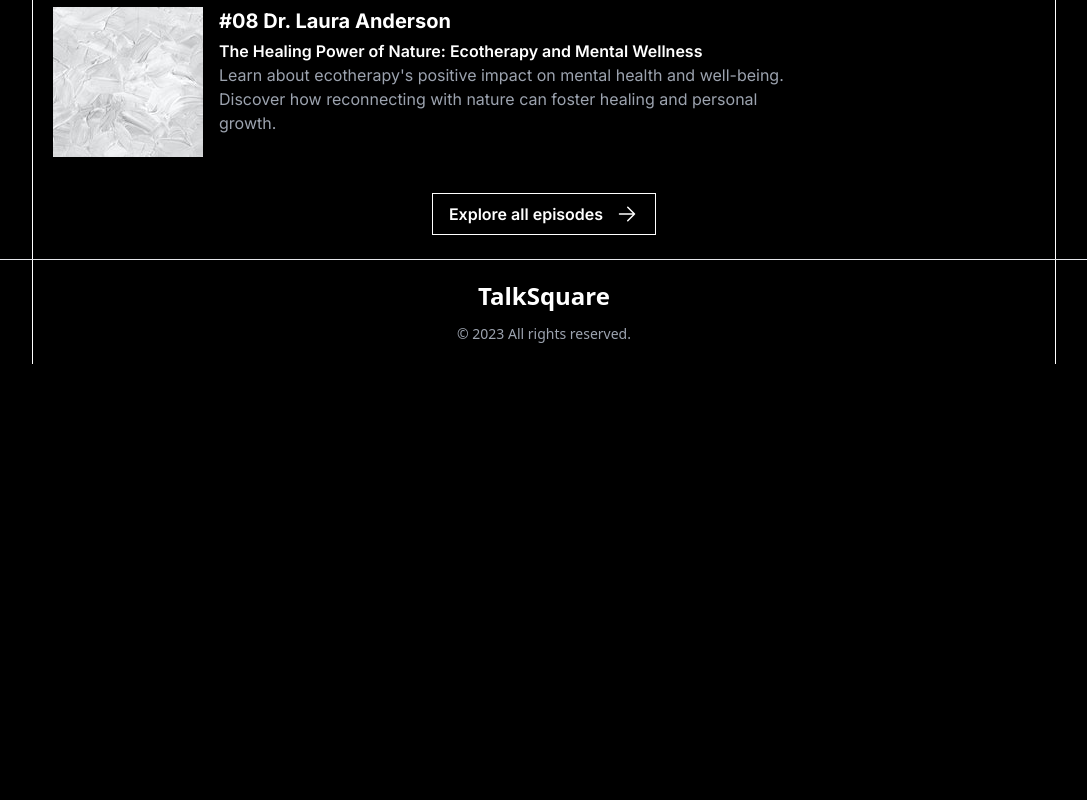
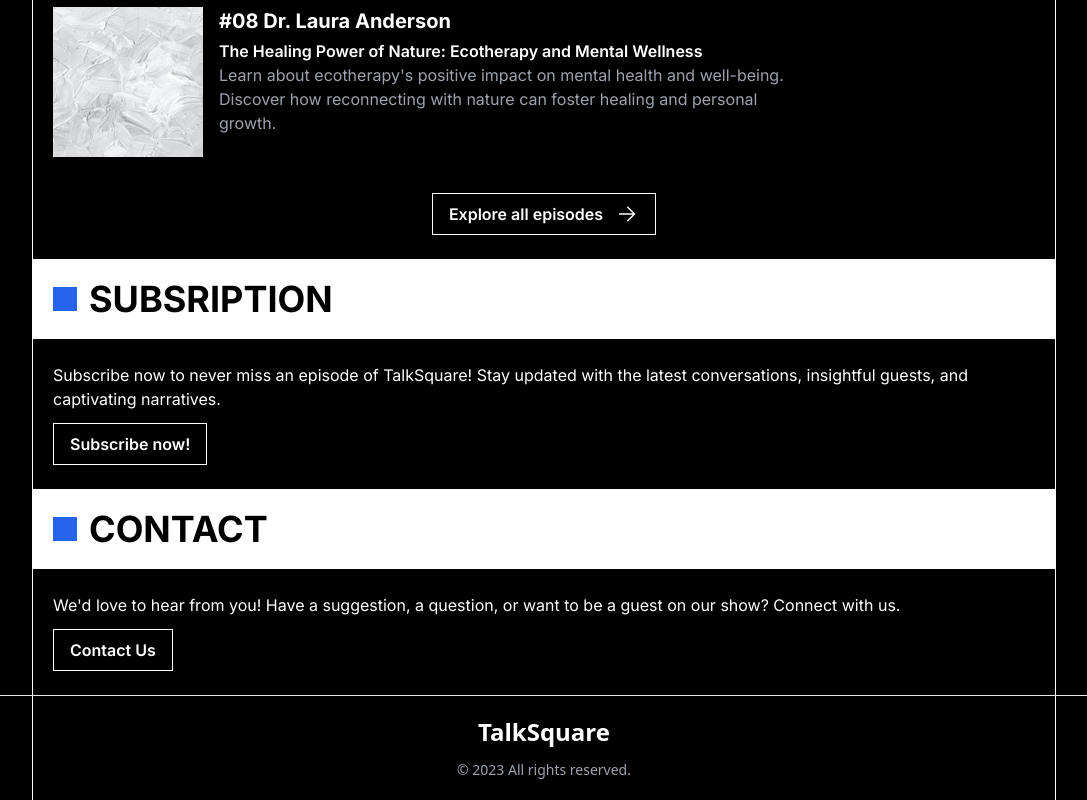
Before and after one commit to piotrszubert/TalkSquare, a Next.js app: page / in a window 1280 px wide. Shown: the part 834-1634 px from the top of the page, without its empty margins (96-1183 px from the left). Before the commit the page ends 1198 px from the top, so only its background shows below. Built offline with nearby package versions, Linux system fonts and the light colour scheme.

Commit message:
added sections to home page

```diff
--- a/pages/index.tsx
+++ b/pages/index.tsx
@@ -38,18 +38,31 @@ export default function HomePage() {
                         </Button>
                     </Link>
                 </div>
+                <Heading
+                    text="subsription"
+                />
+                <div className='flex flex-col gap-3 py-6'>
+                    Subscribe now to never miss an episode of TalkSquare! Stay updated with the
+                    latest conversations, insightful guests, and captivating narratives.
+                    <div>
+                        <Button>
+                            Subscribe now!
+                        </Button>
+                    </div>
+                </div>
+                <Heading
+                    text="Contact"
+                />
+                <div className='flex flex-col gap-3 py-6'>
+                    We'd love to hear from you! Have a suggestion,
+                    a question, or want to be a guest on our show? Connect with us.
+                    <div>
+                        <Button>
+                            Contact Us
+                        </Button>
+                    </div>
+                </div>
             </Layout>
         </>
     )
 }
-
-
-// [Subscription Section]
-
-// "Subscribe now to never miss an episode of TalkSquare! Stay updated with the latest conversations, insightful guests, and captivating narratives."
-// [Subscribe Buttons]: Apple Podcasts | Spotify | Google Podcasts | Stitcher
-
-// [Contact Section]
-
-// "We'd love to hear from you! Have a suggestion, a question, or want to be a guest on our show? Connect with us."
-// [Contact Button]: Contact Us
```
